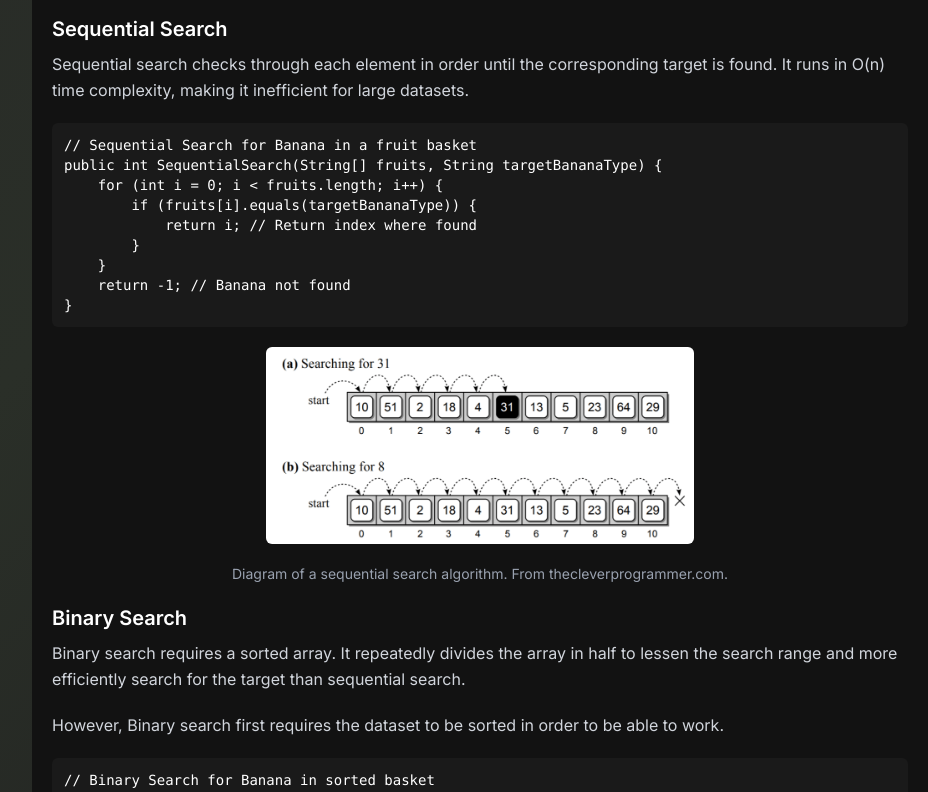
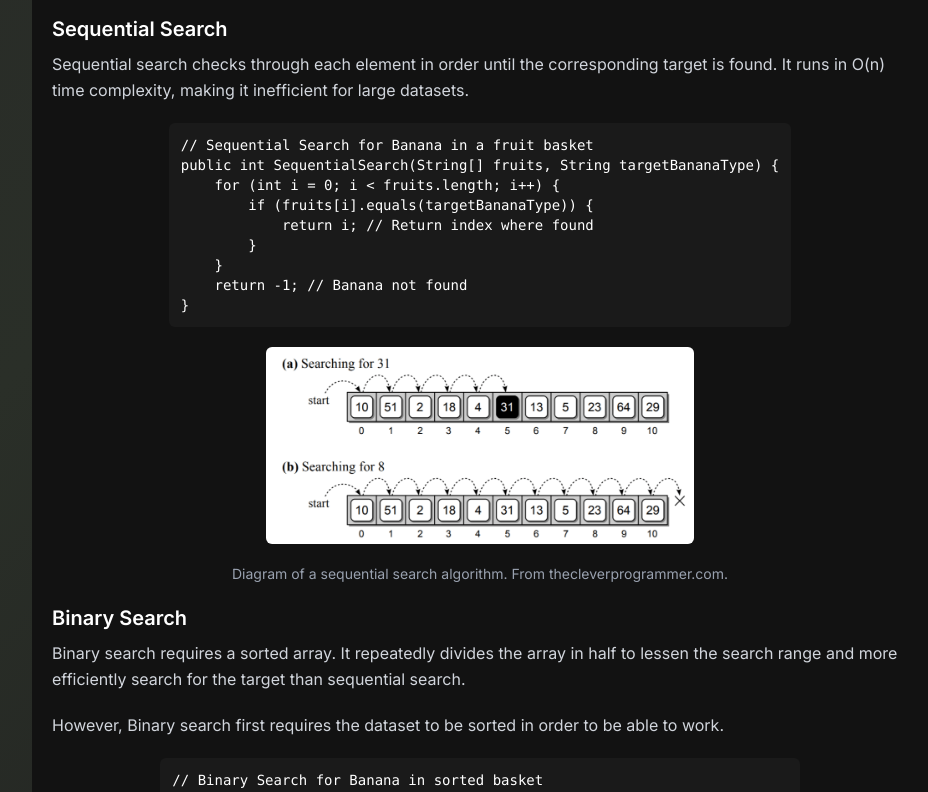
Before and after one commit to Centurionactionx/ics4-portfolio, a Next.js app: page /tutorials/SearchingSorting in a window 1280 px wide. Shown: the part 800-1592 px from the top of the page, without its empty margins (160-1088 px from the left). Built offline with nearby package versions, Linux system fonts and the light colour scheme.

Commit message:
css changes

```diff
--- a/src/app/globals.css
+++ b/src/app/globals.css
@@ -47,7 +47,7 @@ body {
 }
 
 .code-block {
-  @apply bg-[#1a1a1a] p-3 rounded-md mb-5 text-sm text-wrap;
+  @apply bg-[#1a1a1a] p-3 rounded-md mb-5 text-sm text-wrap w-max mx-auto;
 }
 
 .section-paragraph {
```
